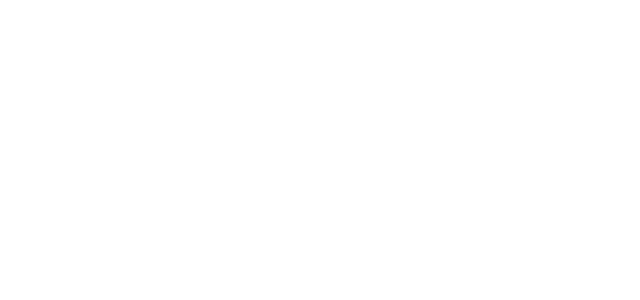
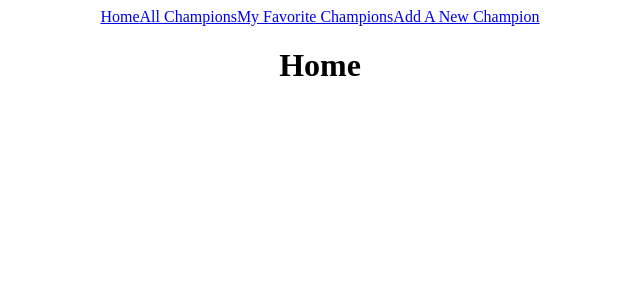
Before and after one commit to CuteCadbury/league-of-legends-champions-app, a React (Create React App) app: page / in a window 1280 px wide. Shown: the top 300 px of the page, without its empty margins (320-960 px from the left). Built offline with nearby package versions, Linux system fonts and the light colour scheme.

Commit message:
add components & client-side routing

```diff
--- a/src/App.js
+++ b/src/App.js
@@ -1,9 +1,33 @@
 import './App.css';
+import { BrowserRouter, Switch, Route } from 'react-router-dom'
+
+import ChampionsFilter from './components/ChampionsFilter'
+import ChampionsList from './components/ChampionsList'
+import Navbar from './components/Navbar'
+import Header from './components/Header'
+import Home from './components/Home'
+import NewChampions from './components/NewChampion'
 
 function App() {
   return (
     <div className="App">
-
+      <BrowserRouter>
+        <Navbar />
+        <Header slogan="League of Legends" storeName="Welcome to Summoner's Rift"/>
+          <Switch>
+              <Route exact path="/">
+                <Home />
+              </Route>
+              <Route exact path="/champions">
+                <ChampionsList />
+              </Route>
+              <Route exact path="/favorites">
+              </Route>
+              <Route exact path="/add-new">
+                <NewChampions />
+              </Route>
+          </Switch>
+      </BrowserRouter>
     </div>
   );
 }
--- /dev/null
+++ b/src/components/ChampionsFilter.js
@@ -0,0 +1,9 @@
+const ChampionsFilter = () => {
+    return (
+      <div>
+
+      </div>
+    )
+  }
+
+  export default ChampionsFilter
--- /dev/null
+++ b/src/components/ChampionsList.js
@@ -0,0 +1,9 @@
+const ChampionsList = () => {
+  return (
+    <div>
+
+    </div>
+  )
+}
+
+export default ChampionsList
--- /dev/null
+++ b/src/components/Header.js
@@ -0,0 +1,9 @@
+const Header = () => {
+  return (
+    <div>
+
+    </div>
+  )
+}
+
+export default Header
--- /dev/null
+++ b/src/components/Home.js
@@ -0,0 +1,9 @@
+const Home = () => {
+  return (
+      <div>
+        <h1>Home</h1>
+      </div>
+  )
+}
+
+export default Home
--- /dev/null
+++ b/src/components/Navbar.js
@@ -0,0 +1,30 @@
+import { NavLink } from 'react-router-dom'
+
+const Navbar = () => {
+  return (
+<div className='Navbar'>
+      <NavLink
+      to="/"
+      exact>
+        Home
+      </NavLink>
+      <NavLink
+      to="/champions"
+      exact>
+        All Champions
+      </NavLink>
+      <NavLink
+      to="/favorites"
+      exact>
+        My Favorite Champions
+      </NavLink>
+      <NavLink
+      to="/add-new"
+      exact>
+        Add A New Champion
+      </NavLink>
+    </div>
+  )
+}
+
+export default Navbar
--- /dev/null
+++ b/src/components/NewChampion.js
@@ -0,0 +1,9 @@
+const ChampionsForm = () => {
+    return (
+      <div>
+
+      </div>
+    )
+  }
+
+export default ChampionsForm
```
Also changed, not shown: src/components/ChampionsCard.js (added, +9 -0 lines).
